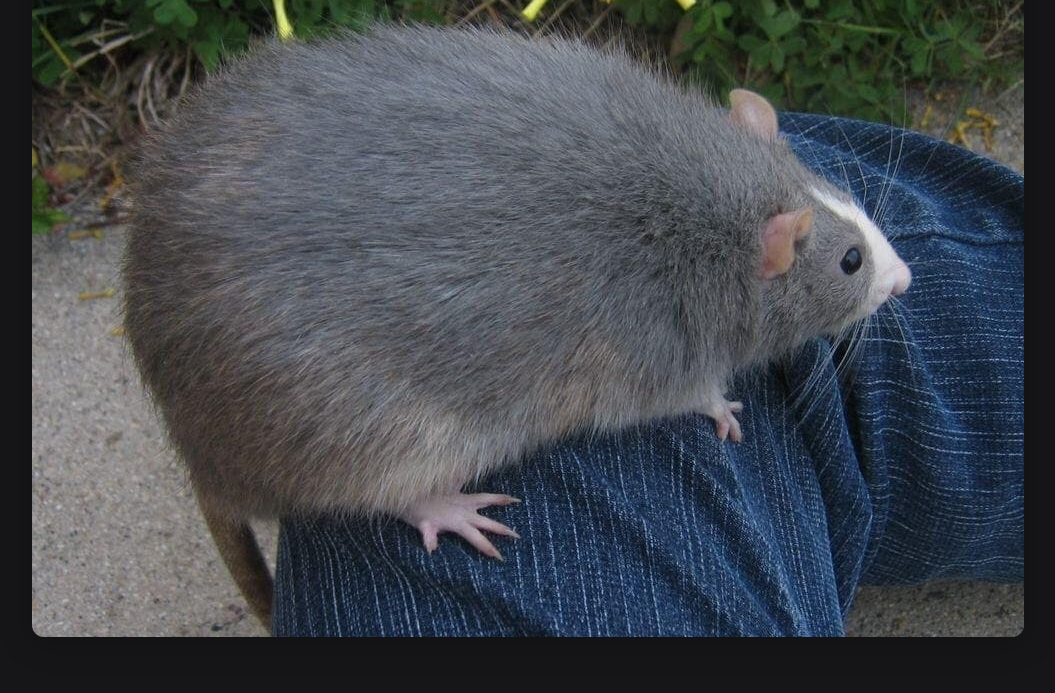
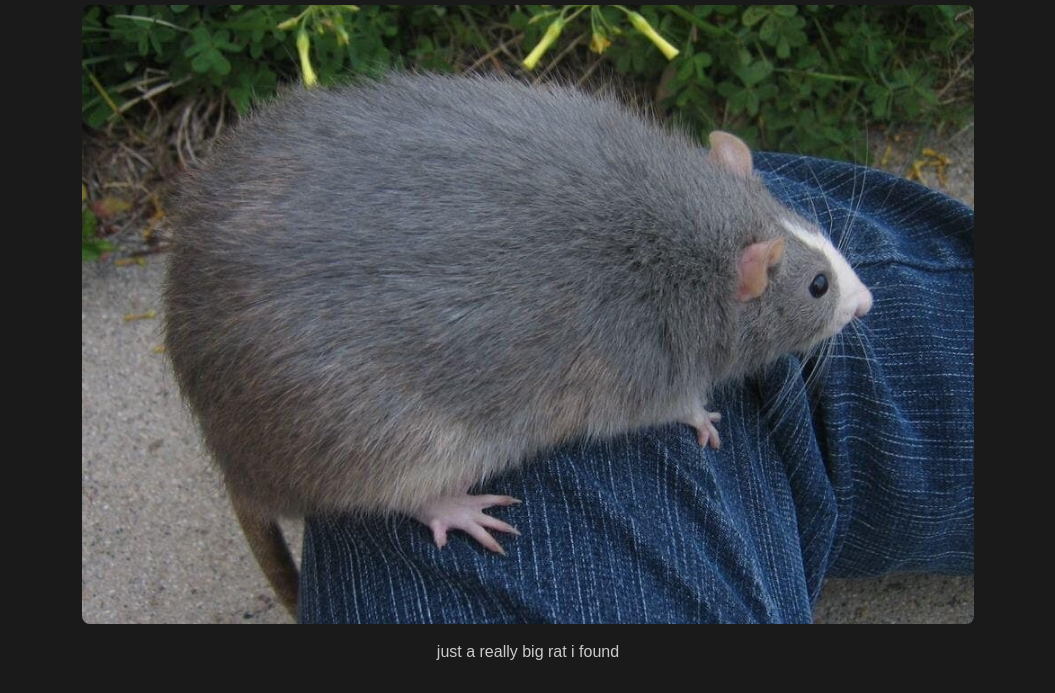
Before and after one commit to 1toop/bigrat, a plain HTML site: page index.html in a window 1280 px wide. Shown: the part 107-800 px from the top of the page, without its empty margins (112-1167 px from the left). Drawn offline with Linux system fonts and the light colour scheme.

Commit message:
Bigrat updated
Rat 🐀

```diff
--- a/index.html
+++ b/index.html
@@ -1,72 +1,72 @@
 <!DOCTYPE html>
-<html lang="en">
+<html>
 <head>
-  <meta charset="UTF-8">
-  <title>big rat</title>
-  <meta name="description" content="A giant rat. Just a big rat.">
-  <meta name="viewport" content="width=device-width, initial-scale=1.0">
+    <meta charset="UTF-8">
+    <title>big rat lol</title>
+    <meta name="viewport" content="width=device-width, initial-scale=1.0">
 
-  <link rel="icon" type="image/jpeg" href="https://velocityexecutor.netlify.app/rat.jpg">
-  <link rel="apple-touch-icon" href="https://velocityexecutor.netlify.app/rat.jpg">
+    <style>
+        body {
+            margin: 0;
+            background: #1a1a1a;
+            font-family: Arial;
+            display: flex;
+            justify-content: center;
+            align-items: center;
+            min-height: 100vh;
+        }
 
-  <meta property="og:title" content="big rat" />
-  <meta property="og:site_name" content="big rat" />
-  <meta property="og:description" content="just a big rat" />
-  <meta property="og:image" content="https://velocityexecutor.netlify.app/rat.jpg?v=2" />
-  <meta property="og:image:alt" content="big rat" />
-  <meta property="og:image:type" content="image/jpeg" />
-  <meta property="og:image:width" content="992" />
-  <meta property="og:image:height" content="688" />
-  <meta property="og:type" content="website" />
-  <meta property="og:url" content="https://velocityexecutor.netlify.app/" />
+        .container {
+            text-align: center;
+            padding: 20px;
+        }
 
-  <meta name="twitter:card" content="summary_large_image">
-  <meta name="twitter:title" content="big rat">
-  <meta name="twitter:description" content="just a big rat">
-  <meta name="twitter:image" content="https://velocityexecutor.netlify.app/rat.jpg?v=2">
-  <meta name="twitter:image:alt" content="big rat">
+        img {
+            max-width: 90%;
+            height: auto;
+            border-radius: 8px;
+        }
 
-  <link rel="canonical" href="https://velocityexecutor.netlify.app/">
-  <meta name="robots" content="index, follow" />
-  <meta name="author" content="toop" />
-  <meta name="theme-color" content="#161618" />
+        h1 {
+            color: #fff;
+            margin-bottom: 20px;
+            font-size: 2em;
+        }
 
-  <style>
-    html, body {
-      margin: 0;
-      padding: 0;
-      background: #161618;
-      height: 100%;
-      width: 100%;
-    }
-    body, #rat-cr {
-      height: 100vh;
-      width: 100vw;
-      display: flex;
-      align-items: center;
-      justify-content: center;
-    }
-    img {
-      max-width: 98vw;
-      max-height: 98vh;
-      box-shadow: 0 4px 32px rgba(0,0,0,0.25);
-      border-radius: 12px;
-      background: #222;
-    }
-    h1 {
-      display: none;
-    }
-  </style>
+        .subtitle {
+            color: #ccc;
+            margin-top: 15px;
+            font-size: 16px;
+        }
+
+        /* idk */
+        @media (max-width: 600px) {
+            h1 { font-size: 1.5em; }
+            img { max-width: 95%; }
+        }
+    </style>
 </head>
+
 <body>
-  <h1>big rat</h1>
-  <div id="rat-cr">
-    <img src="rat.jpg" alt="big rat" loading="eager" draggable="false">
-  </div>
-  <noscript>
-    <div style="color: white; font-family: monospace; text-align: center; margin-top: 2em;">
-      enable javascript😡<br>
+    <div class="container">
+        <h1>🐀 big rat 🐀</h1>
+        <img src="rat.jpg" alt="very big rat">
+        <div class="subtitle">just a really big rat i found</div>
     </div>
-  </noscript>
+
+    <script>
+        // made this because why not
+        console.log("rat loaded successfully");
+
+        // press r
+        document.addEventListener('keydown', function(e) {
+            if (e.key === 'r') {
+                document.body.style.transform = 'rotate(180deg)';
+                setTimeout(() => {
+                    document.body.style.transform = 'rotate(0deg)';
+                }, 1000);
+            }
+        });
+    </script>
 </body>
 </html>
```
